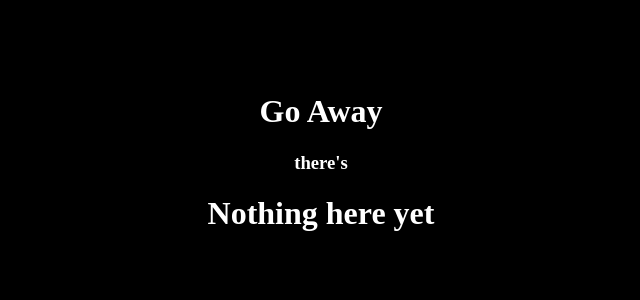
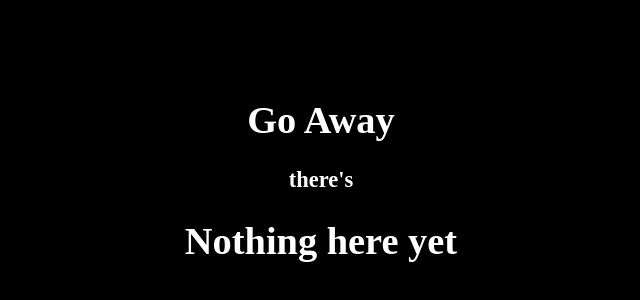
Before and after one commit to DanBurc/DanBurc.github.io, a plain HTML site: page index.html in a window 1280 px wide. Shown: the part 192-492 px from the top of the page, without its empty margins (319-959 px from the left). Drawn offline with Linux system fonts and the light colour scheme.

Commit message:
Fixed size of text

```diff
--- a/index.html
+++ b/index.html
@@ -10,7 +10,7 @@
     <title>Go Away</title>
 </head>
 <body>
-    <div>
+    <div style="font-size: larger;">
         <h1>Go Away</h1>
         <h3>there's</h3>
         <h1>Nothing here yet</h1>
```
